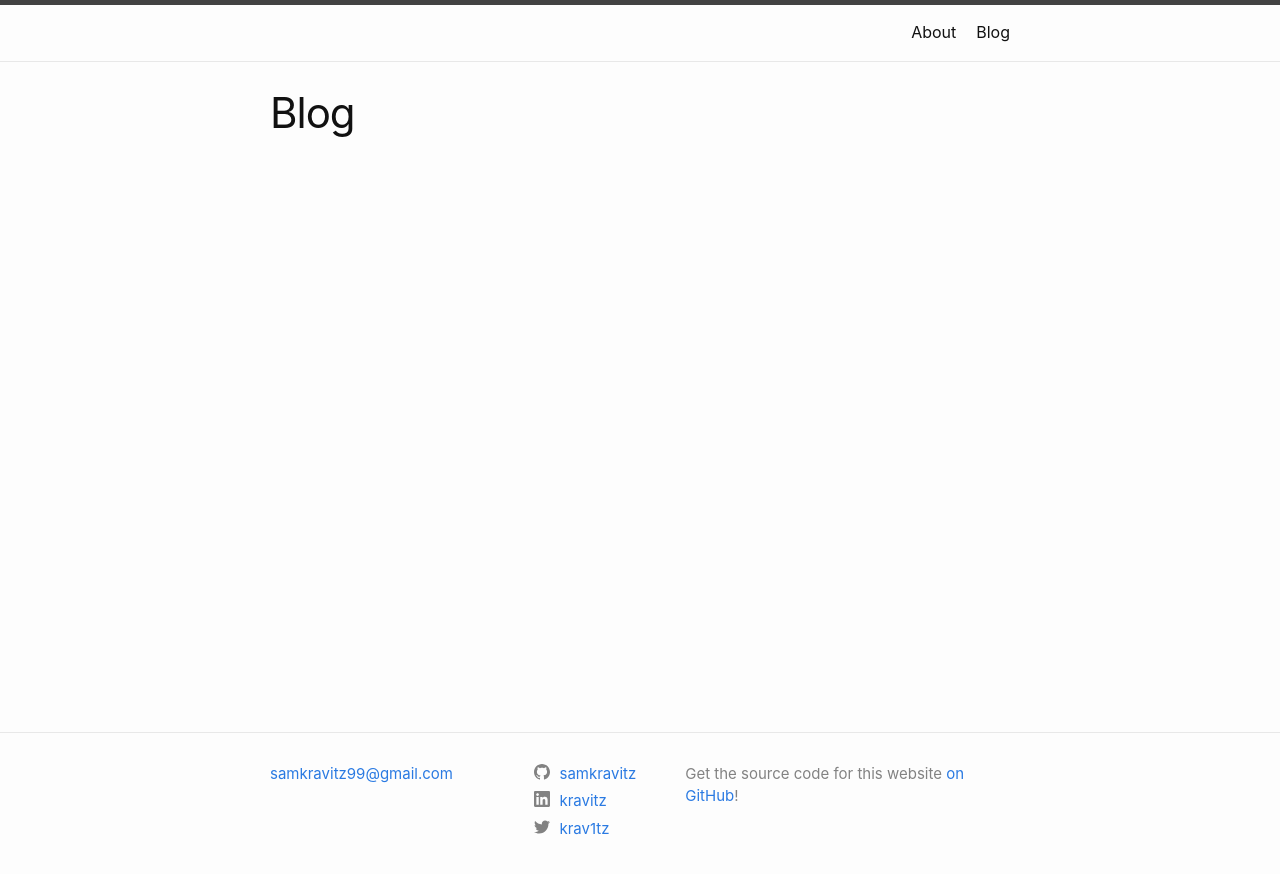
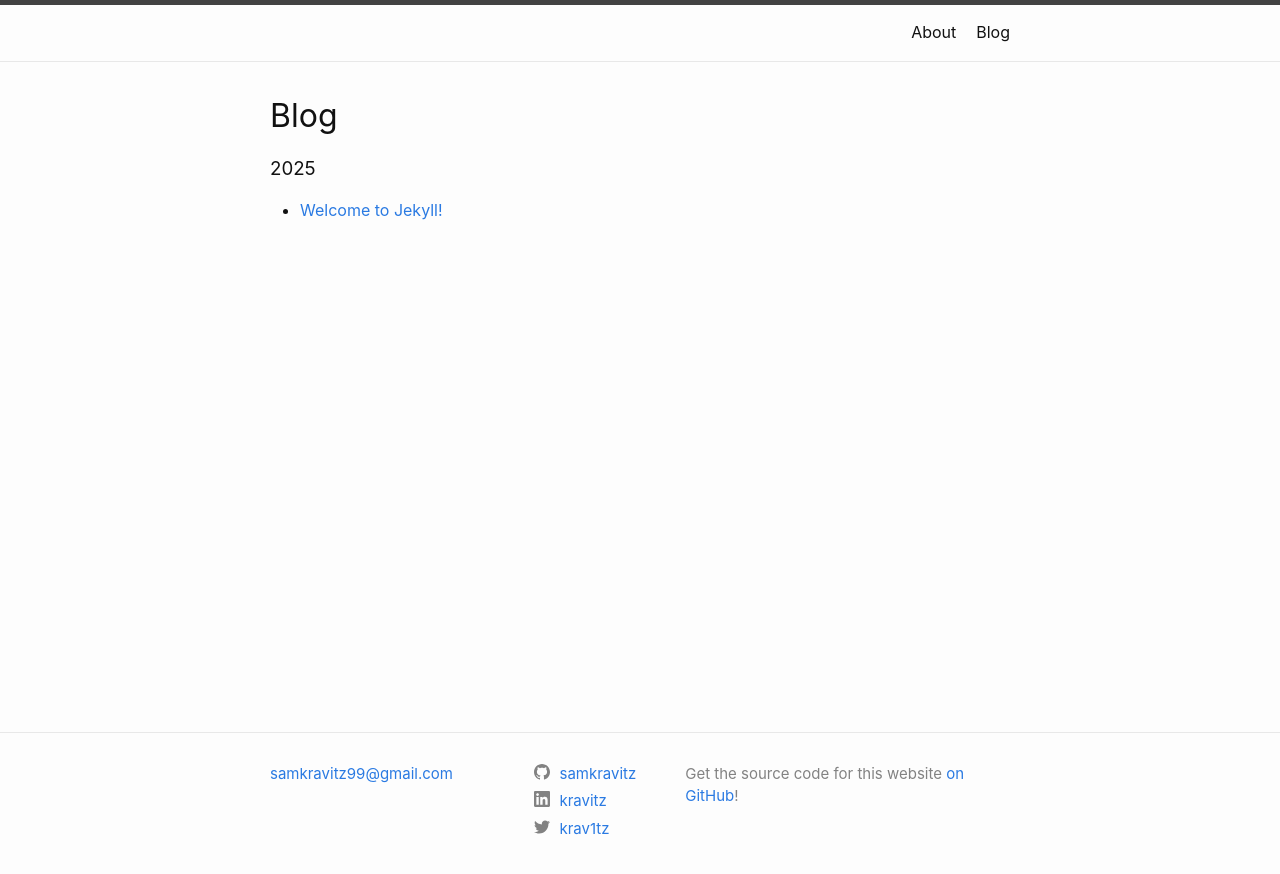
Before and after one commit to samkravitz/kravitz.dev, a Jekyll site: the page built from blog.markdown, in a window 1280 px wide. Shown: the top 874 px of the page. Built offline with Jekyll 4.4.1, drawn with Linux system fonts in a browser that asks for light colours.

Commit message:
Style blog page

```diff
--- a/_layouts/blog.html
+++ b/_layouts/blog.html
@@ -0,0 +1,24 @@
+---
+layout: default
+---
+
+<div class="home">
+  <h1>{{ page.title }}</h1>
+
+  <div class="list">
+    {%- assign posts_by_year = site.posts | group_by_exp: "post", "post.date | date: '%Y'" -%}
+
+    {%- for year in posts_by_year -%}
+    <div class="year-group">
+      <h3>{{ year.name }}</h3>
+      <ul>
+        {%- for post in year.items -%}
+        <li>
+          <a href="{{ post.url | relative_url }}">{{ post.title | escape }}</a>
+        </li>
+        {%- endfor -%}
+      </ul>
+    </div>
+    {%- endfor -%}
+  </div>
+</div>
--- a/blog.markdown
+++ b/blog.markdown
@@ -1,5 +1,5 @@
 ---
-layout: page
+layout: blog
 title: Blog
 permalink: /blog/
 ---
```
